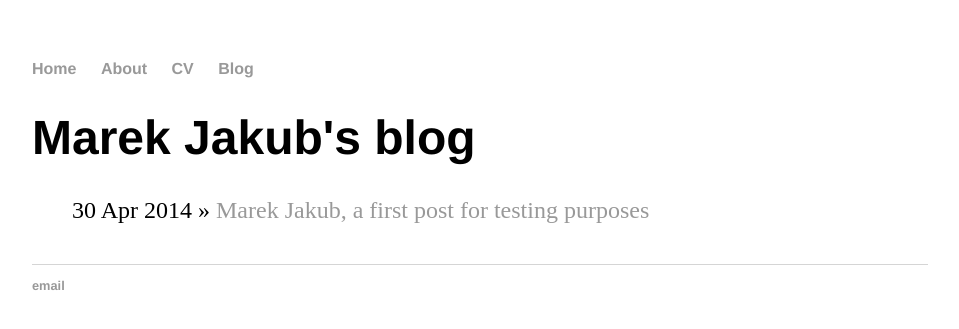
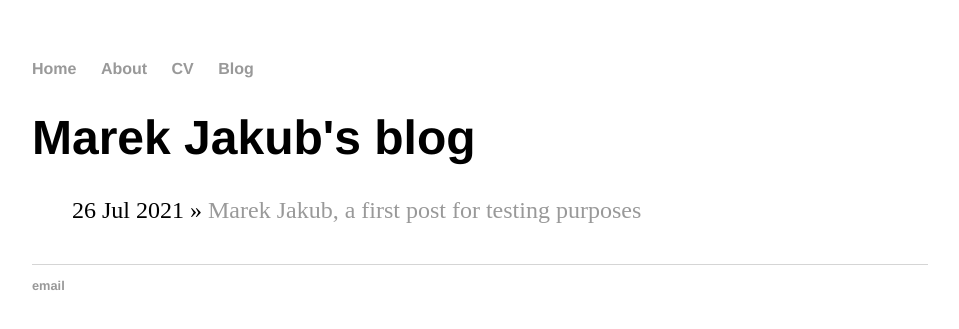
Before and after one commit to marek-jakub/marek-jakub.github.io, a Jekyll site: the page built from blog/index.html, in a window 1280 px wide. Shown: the top 329 px of the page, without its empty margins (160-1119 px from the left). Built offline with Jekyll 4.4.1, drawn with Linux system fonts in a browser that asks for light colours.

Commit message:
Changed date in the first blog entry.

```diff
--- a/_posts/2021-07-21-marek-jakub-site-launched.md
+++ b/_posts/2021-07-21-marek-jakub-site-launched.md
@@ -1,7 +1,7 @@
 ---
 layout: post
 title: "Marek Jakub, a first post for testing purposes"
-date: 2014-04-30
+date: 2021-07-26
 ---
 
 Powered by [Jekyll](http://jekyllrb.com), using Markdown to author posts. Following the excellent guide by [Jonathan McGlone](http://jmcglone.com/guides/github-pages/).
```
